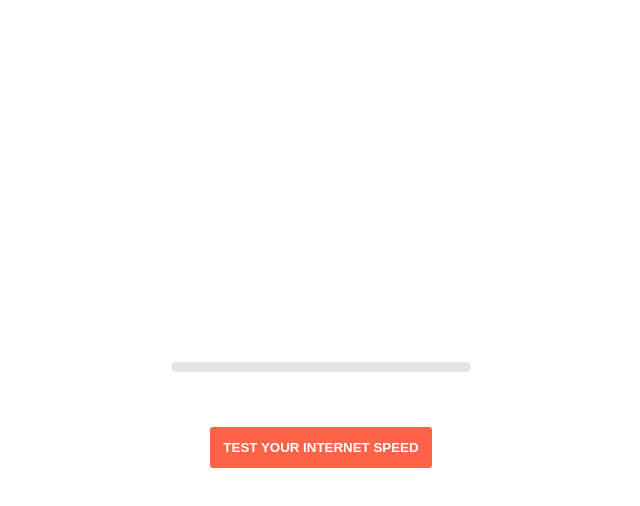
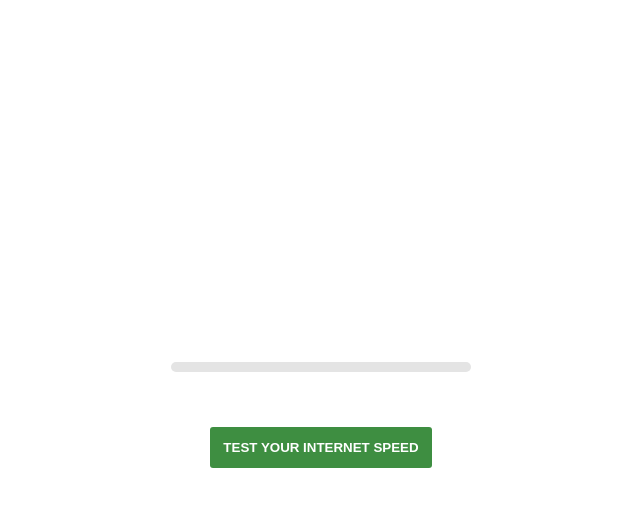
Before and after one commit to AshwinSheoran02/Internet-Speed-Check-Website, a plain HTML site: page index.html in a window 1280 px wide. In both pictures the pointer is over the button "TEST YOUR INTERNET SPEED". Shown: the whole page, without its empty margins (319-959 px from the left). Drawn offline with nearby package versions, Linux system fonts and the light colour scheme.

Commit message:
Update style.css

```diff
--- a/style.css
+++ b/style.css
@@ -5,6 +5,8 @@
 html, body{
     height: 100%;
 }
+button:hover {background-color: #3e8e41}
+
 
 
 button{
```
